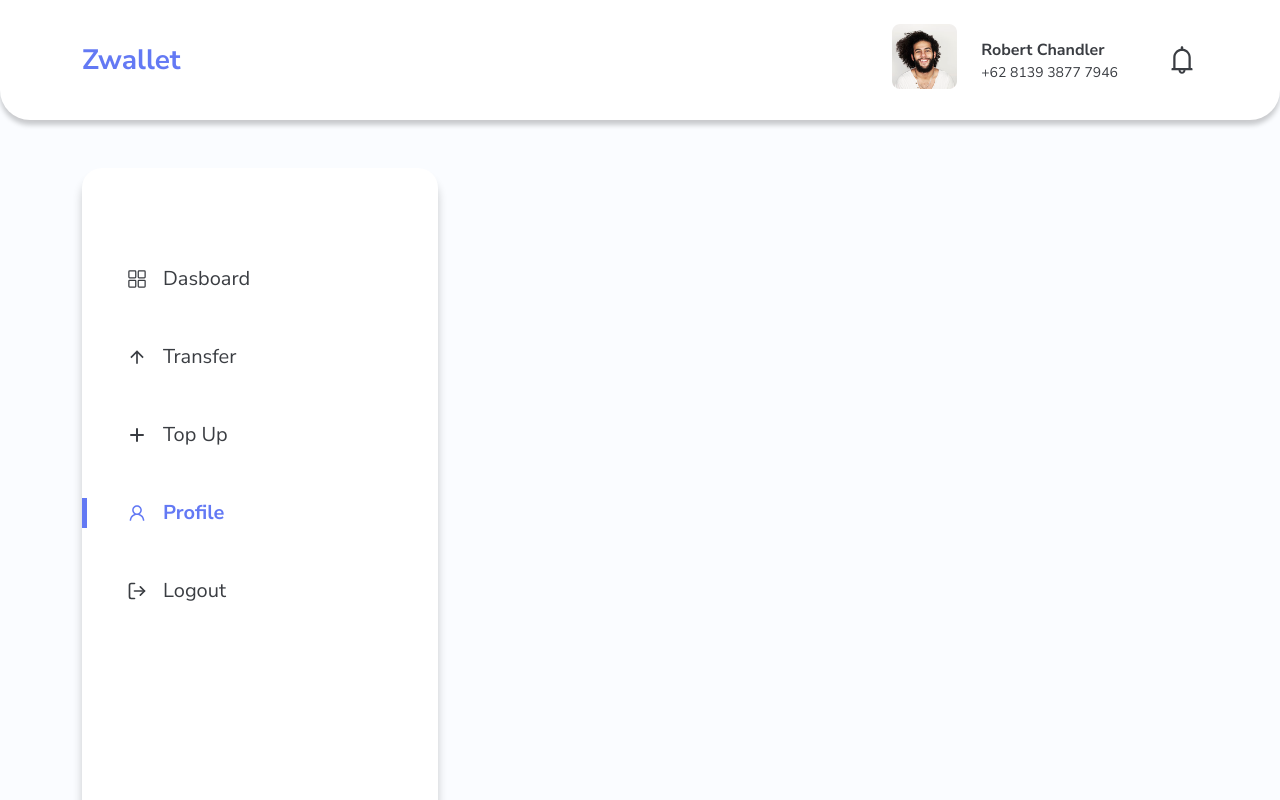
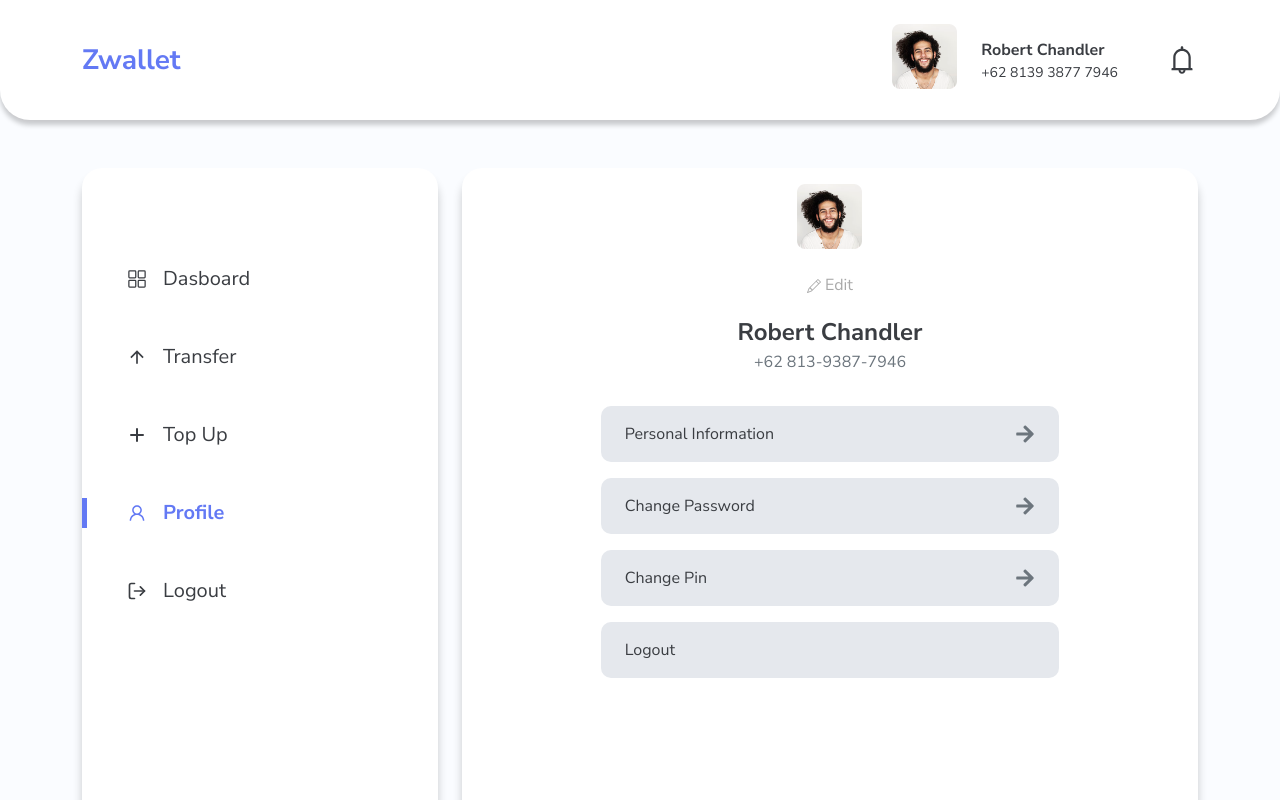
Before and after one commit to DanangFirmantara/fw5-nextjs-beginner, a Next.js app: page /profile in a window 1280 px wide. Shown: the top 800 px of the page. Built offline with nearby package versions, Linux system fonts and the light colour scheme.

Commit message:
feat : add slicing profile

```diff
--- a/pages/profile.js
+++ b/pages/profile.js
@@ -3,6 +3,10 @@ import { Row, Col, Container } from 'react-bootstrap'
 import FooterUser from '../components/FooterUser'
 import NavbarUser from '../components/NavbarUser'
 import SidebarUser from '../components/SidebarUser'
+import Image from 'next/image'
+import {BsPencil} from 'react-icons/bs'
+import {FaArrowRight} from 'react-icons/fa'
+import Link from 'next/link'
 
 const Profile = () => {
 	return (
@@ -14,6 +18,54 @@ const Profile = () => {
 						<SidebarUser />
 					</Col>
 					<Col>
+						<div className='bg-white shadow-dark rounded-2 sidebar-user'>
+							<Container className='py-3'>
+								<div className='d-flex justify-content-center'>
+									<div className='text-center'>
+										<div className='mb-3'><Image src='/images/1.png' alt='user' width={65} height={65} /></div>
+										<div className='mb-3'><button className='bg-transparent border-0 text-pallet-6'><BsPencil className='me-1 fs-8'/>Edit</button></div>
+										<div className='fs-4 fw-bold'>Robert Chandler</div>
+										<div className='fs-7 text-muted'>+62 813-9387-7946</div>
+									</div>
+								</div>
+								<Row className='mt-4'>
+									<Link href='/personal-information'>
+										<a className='text-pallet-3'>
+											<Col xs={8} className='mx-auto d-flex align-items-center position-relative'>
+												<div className='bg-pallet-8 px-4 py-3 rounded my-2 w-100'>Personal Information</div>
+												<FaArrowRight className='text-end position-absolute end-0 me-4 fs-5 text-muted'/>
+											</Col>
+										</a>
+									</Link>
+									<Link href='/change-password'>
+										<a className='text-pallet-3'>
+											<Col xs={8} className='mx-auto d-flex align-items-center position-relative'>
+												<div className='bg-pallet-8 px-4 py-3 rounded my-2 w-100'>Change Password </div>
+												<FaArrowRight className='text-end position-absolute end-0 me-4 fs-5 text-muted'/>
+											</Col>
+										</a>
+									</Link>
+									<Link href='/change-pin'>
+										<a className='text-pallet-3'>
+											<Col xs={8} className='mx-auto d-flex align-items-center position-relative'>
+												<div className='bg-pallet-8 px-4 py-3 rounded my-2 w-100'>Change Pin </div>
+												<FaArrowRight className='text-end position-absolute end-0 me-4 fs-5 text-muted'/>
+											</Col>
+										</a>
+									</Link>
+									<Link href='/'>
+										<a className='text-pallet-3'>
+											<Col xs={8} className='mx-auto'>
+												<div className='bg-pallet-8 px-4 py-3 rounded my-2'>Logout</div>
+											</Col>
+										</a>
+									</Link>
+
+								</Row>
+
+							</Container>
+
+						</div>
 					</Col>
 				</Row>
 			</Container>
--- a/styles/application.scss
+++ b/styles/application.scss
@@ -6,6 +6,7 @@ $theme-colors: (
     "pallet-5":#FAFCFF,
 	 "pallet-6":rgba(169, 169, 169, 0.6),
 	 "pallet-7":rgba(255, 255, 255, 0.2),
+	 "pallet-8" :rgba(229, 232, 237, 1),
 
   ) ;
 
--- a/styles/globals.css
+++ b/styles/globals.css
@@ -133,3 +133,7 @@ input:focus{
 .bg-none{
 	background-color: transparent;
 }
+/* .px-6 {
+	padding-right:1rem ;
+	padding-left:1rem ;
+} */
```
Also changed, not shown: pages/change-password.js (added, +9 -0 lines), pages/change-pin.js (added, +9 -0 lines), pages/personal-information.js (added, +9 -0 lines).
